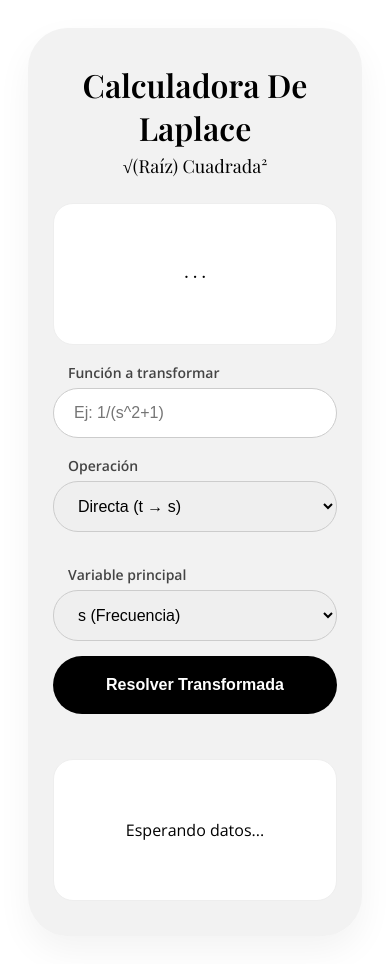
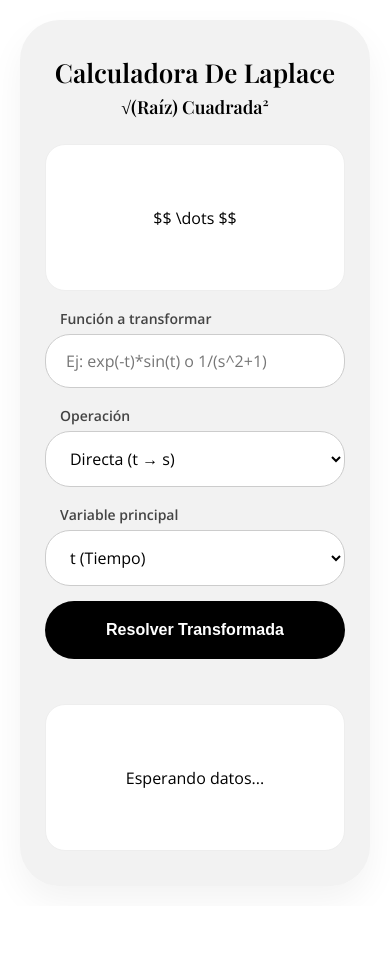
Before and after one commit to srodriguezrojas939/laplace-web, a plain HTML site: page index.html in a window 390 px wide. After the commit the page ends 906 px from the top, so only its background shows below. Drawn offline with nearby package versions, Linux system fonts and the light colour scheme.

Commit message:
Update index.html

```diff
--- a/index.html
+++ b/index.html
@@ -7,6 +7,7 @@
 
     <script src="https://cdn.jsdelivr.net/npm/nerdamer@1.1.13/nerdamer.core.js"></script>
     <script src="https://cdn.jsdelivr.net/npm/nerdamer@1.1.13/Algebra.js"></script>
+
     <script>
         window.MathJax = {
             tex: { inlineMath: [['$', '$']], displayMath: [['$$', '$$']] }
@@ -18,42 +19,100 @@
         @import url('https://fonts.googleapis.com/css2?family=Playfair+Display:wght@400;600&display=swap');
         @import url('https://fonts.googleapis.com/css2?family=Open+Sans:wght@400;600&display=swap');
 
-        body { background: white; display: flex; justify-content: center; padding: 20px; font-family: 'Open Sans', sans-serif; }
+        body {
+            background: white;
+            display: flex;
+            justify-content: center;
+            padding: 20px;
+            margin: 0;
+            font-family: 'Open Sans', sans-serif;
+        }
+
         .calculadora {
-            background: #F2F2F2; padding: 35px 25px; border-radius: 40px;
-            box-shadow: 0 15px 35px rgba(0,0,0,0.05); width: 100%; max-width: 550px;
+            background: #F2F2F2;
+            padding: 35px 25px;
+            border-radius: 40px;
+            box-shadow: 0 15px 35px rgba(0,0,0,0.05);
+            width: 100%;
+            max-width: 550px;
         }
+
         .header-section { text-align: center; margin-bottom: 25px; }
-        .header-section h1 { font-family: 'Playfair Display', serif; font-size: 32px; margin: 0; }
-        .header-section p { font-family: 'Playfair Display', serif; font-size: 18px; margin: 5px 0; }
+        .header-section h1 {
+            font-family: 'Playfair Display', serif;
+            font-size: 32px;
+            margin: 0;
+            font-weight: 600;
+        }
+        .header-section p {
+            font-family: 'Playfair Display', serif;
+            font-size: 18px;
+            margin: 5px 0;
+            font-weight: 600;
+        }
 
         #preview-container, #resultado {
-            background: white; padding: 25px; border-radius: 20px;
-            min-height: 90px; display: flex; align-items: center;
-            justify-content: center; border: 1px solid #eee; overflow-x: auto;
+            background: white;
+            padding: 25px;
+            border-radius: 20px;
+            min-height: 95px;
+            display: flex;
+            align-items: center;
+            justify-content: center;
+            border: 1px solid #eee;
+            overflow-x: auto;
         }
 
-        /* Espaciado de 45px solicitado */
-        #resultado { margin-top: 45px; flex-direction: column; gap: 10px; }
+        /* Espaciado de 45px entre el botón y el resultado */
+        #resultado { margin-top: 45px; transition: all 0.3s ease; }
 
-        /* Títulos con solo la primera letra en mayúscula */
-        label { display: block; font-size: 14px; color: #444; margin: 18px 0 6px 15px; font-weight: 600; }
+        /* Títulos: Solo la primera letra en mayúscula */
+        label {
+            display: block;
+            font-size: 14px;
+            color: #444;
+            margin: 18px 0 6px 15px;
+            font-weight: 600;
+        }
 
         input, select {
-            width: 100%; padding: 15px 20px; border-radius: 25px;
-            border: 1px solid #ccc; box-sizing: border-box; font-size: 16px; outline: none;
+            width: 100%;
+            padding: 15px 20px;
+            border-radius: 25px;
+            border: 1px solid #ccc;
+            box-sizing: border-box;
+            font-size: 16px;
+            outline: none;
+            background: white;
+            font-family: 'Open Sans', sans-serif;
         }
 
-        .row { display: grid; grid-template-columns: 1fr 1fr; gap: 15px; }
+        .row {
+            display: grid;
+            grid-template-columns: 1fr 1fr;
+            gap: 15px;
+        }
 
         .btn-principal {
-            width: 100%; background: black; color: white; border: none;
-            padding: 20px; border-radius: 35px; font-size: 16px;
-            cursor: pointer; font-weight: 700; margin-top: 15px;
+            width: 100%;
+            background: black;
+            color: white;
+            border: none;
+            padding: 20px;
+            border-radius: 35px;
+            font-size: 16px;
+            cursor: pointer;
+            font-weight: 700;
+            margin-top: 15px;
+            transition: background 0.3s;
         }
-        .btn-principal:disabled { background: #666; }
+        .btn-principal:hover { background: #333; }
+        .btn-principal:disabled { background: #888; cursor: not-allowed; }
 
-        @media (max-width: 480px) { .row { grid-template-columns: 1fr; } }
+        @media (max-width: 480px) {
+            .row { grid-template-columns: 1fr; gap: 0; }
+            .header-section h1 { font-size: 26px; }
+        }
     </style>
 </head>
 <body>
@@ -69,7 +128,7 @@
     </div>
 
     <label>Función a transformar</label>
-    <input id="funcion" placeholder="Ej: 1/(s^2+1)" type="text" oninput="actualizarPreview()">
+    <input id="funcion" placeholder="Ej: exp(-t)*sin(t) o 1/(s^2+1)" type="text" oninput="actualizarPreview()">
 
     <div class="row">
         <div>
@@ -94,21 +153,23 @@
 </div>
 
 <script>
-// --- CONFIGURACIÓN ---
-// Si te sale "Invalid AppID", reemplaza este código por tu propio AppID de WolframAlpha
-const MI_APP_ID = "DEMO";
+// Tu AppID personalizada
+const MI_APP_ID = "A947G495PV";
 
+// Sincroniza variables t/s según la operación
 function autoVariable() {
     const tipo = document.getElementById('tipo').value;
-    document.getElementById('variable').value = (tipo === "InverseLaplaceTransform") ? "s" : "t";
+    const vSelect = document.getElementById('variable');
+    vSelect.value = (tipo === "InverseLaplaceTransform") ? "s" : "t";
     actualizarPreview();
 }
 
 function actualizarPreview() {
     const input = document.getElementById('funcion').value;
     const preview = document.getElementById('latex-preview');
-    if(!input) return;
+    if(!input) { preview.innerHTML = "$$ \\dots $$"; return; }
     try {
+        // Nerdamer genera el LaTeX de lo que el usuario escribe
         preview.innerHTML = `$$ ${nerdamer(input).toTeX()} $$`;
         MathJax.typesetPromise([preview]);
     } catch(e) {}
@@ -123,33 +184,39 @@ async function resolver() {
 
     if (!input) return;
 
-    out.innerHTML = "Calculando...";
+    out.innerHTML = "Calculando solución...";
     btn.disabled = true;
 
     try {
-        // Construimos el comando para la API
-        const comando = `${tipo}[${input}, ${variable}, ${variable === 't' ? 's' : 't'}]`;
-        const url = `https://api.wolframalpha.com/v1/result?appid=${MI_APP_ID}&i=${encodeURIComponent(comando)}`;
+        // El destino es la variable contraria a la principal
+        const destino = (variable === 't') ? 's' : 't';
+        const query = `${tipo}[${input}, ${variable}, ${destino}]`;
 
-        // Usamos un proxy para evitar errores de conexión
-        const respuesta = await fetch(`https://api.allorigins.win/get?url=${encodeURIComponent(url)}`);
-        const datos = await respuesta.json();
-        const textoResultado = datos.contents;
+        // Proxy para evitar errores CORS
+        const url = `https://api.wolframalpha.com/v1/result?appid=${MI_APP_ID}&i=${encodeURIComponent(query)}`;
+        const response = await fetch(`https://api.allorigins.win/get?url=${encodeURIComponent(url)}`);
+        const data = await response.json();
+        const textoResult = data.contents;
 
-        if (textoResultado.includes("Error") || textoResultado.includes("Invalid")) {
-            out.innerHTML = `<span style="color:red">AppID Inválido o Error. <br> <small>Por favor, usa un AppID real de WolframAlpha.</small></span>`;
+        if (textoResult.includes("Error") || textoResult.includes("Invalid")) {
+            out.innerHTML = "<span style='color:red'>Error: No se pudo resolver. Revisa el formato.</span>";
         } else {
-            // Convertimos el resultado lineal a LaTeX usando Nerdamer
-            const latexFinal = nerdamer(textoResultado).toTeX();
+            // CONVERSIÓN CRÍTICA: De texto lineal de Wolfram a LaTeX real
+            // Limpiamos espacios y multiplicaciones implícitas
+            let limpio = textoResult.replace(/ /g, '*').replace(/\*\*/g, '*');
+            const latexFinal = nerdamer(limpio).toTeX();
             out.innerHTML = `$$ ${latexFinal} $$`;
         }
     } catch (e) {
-        out.innerHTML = "Error de conexión.";
+        out.innerHTML = "<span style='color:red'>Error de conexión.</span>";
     } finally {
         btn.disabled = false;
         MathJax.typesetPromise([out]);
     }
 }
+
+// Iniciar con la variable correcta al cargar
+window.onload = autoVariable;
 </script>
 
 </body>
```
